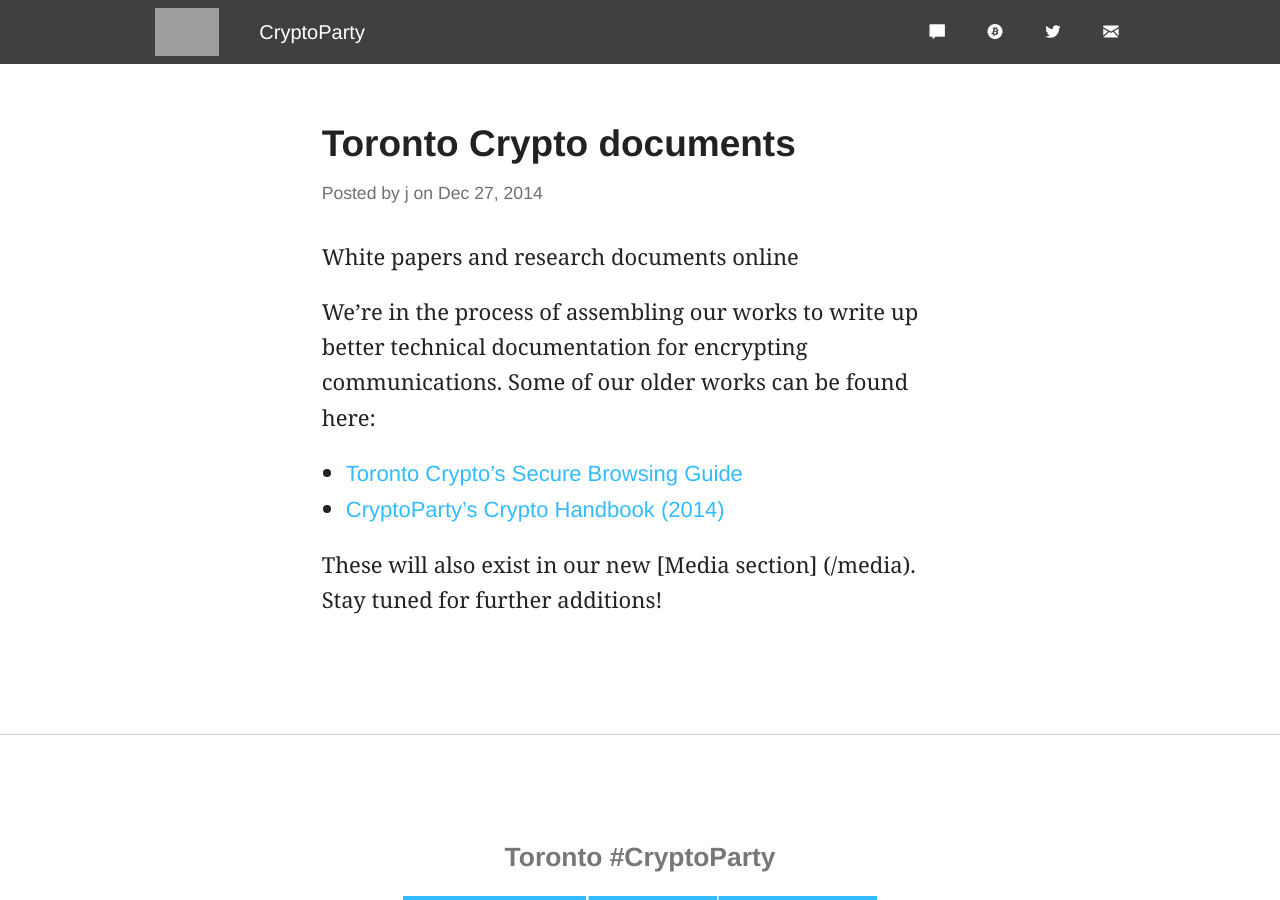
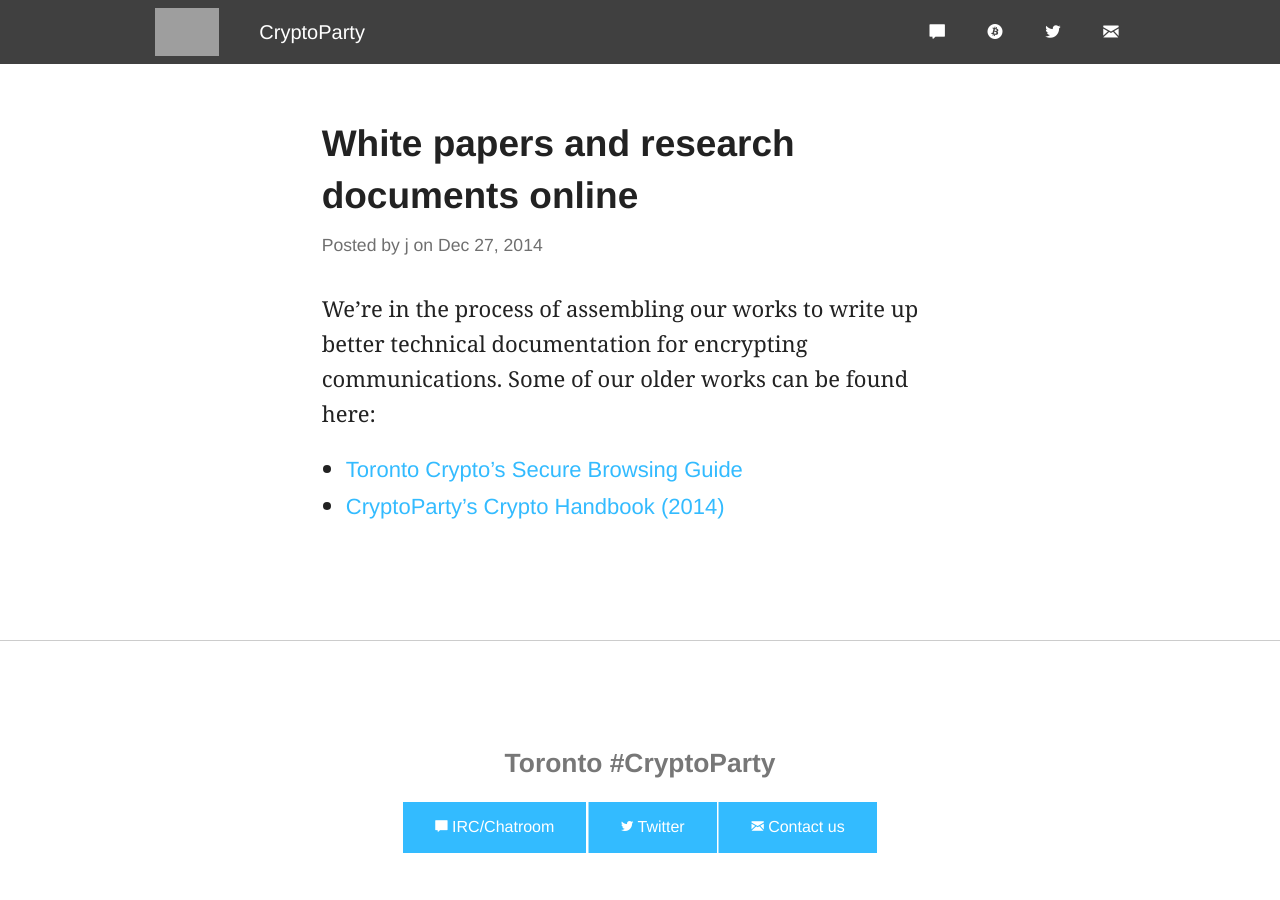
Before and after one commit to vancouvercrypto/torontocrypto.github.io, a Jekyll site: the page built from _posts/2015-12-27-toronto-crypto-documents.md, in a window 1280 px wide and 900 px high. Built offline with Jekyll 4.4.1, drawn with Linux system fonts in a browser that asks for light colours; some web fonts are replaced; grey boxes are pictures that could not be loaded.

```diff
--- a/_posts/2015-12-27-toronto-crypto-documents.md
+++ b/_posts/2015-12-27-toronto-crypto-documents.md
@@ -1,12 +1,11 @@
 ---
-title: Toronto Crypto documents
+title: White papers and research documents online
 date: 2014-12-27 02:31UTC
 category: blog
 layout: post
 author: j
 author_twitter: darknetj
 ---
-White papers and research documents online
 
 We're in the process of assembling our works
 to write up better technical documentation
@@ -15,6 +14,3 @@ older works can be found here:
 
 * [Toronto Crypto's Secure Browsing Guide](../files/torontocrypto_secure_browsing_guide.pdf)
 * [CryptoParty's Crypto Handbook (2014)](../files/cryptoparty_handbook.pdf)
-
-These will also exist in our new [Media section]
-(/media). Stay tuned for further additions!
```
Also changed, not shown: _posts/2015-12-27-i2p-meetup-and-cta.md (+0 -1 lines).
